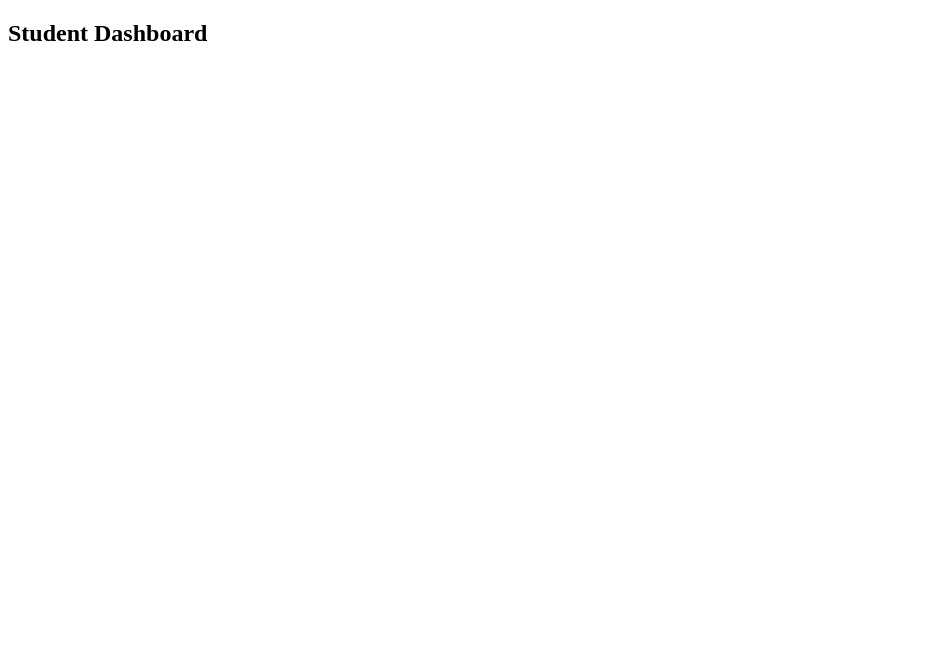
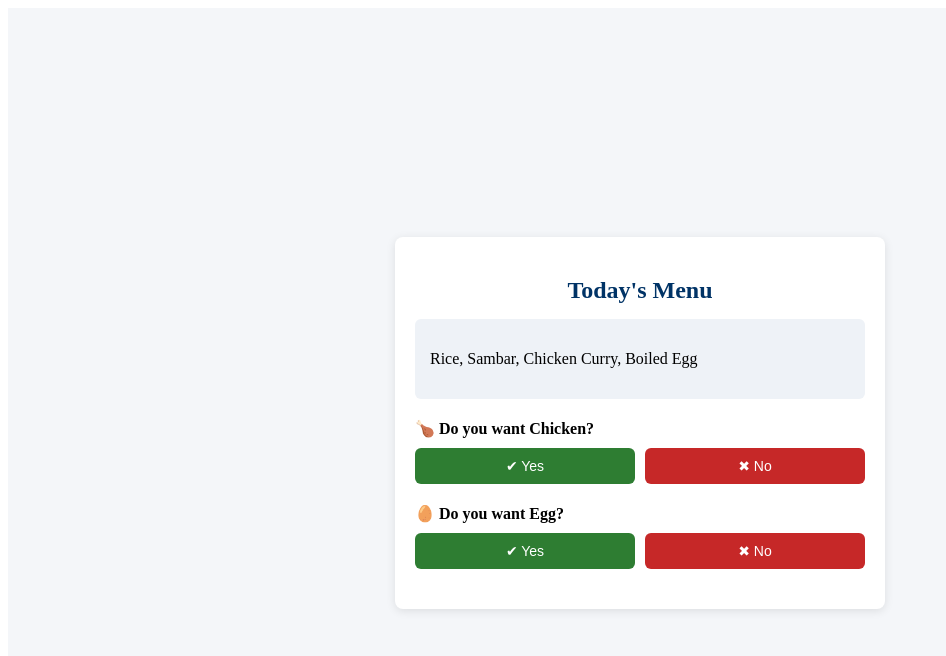
Before and after one commit to maheshteli07/Hostel_Food_Log, a React (Vite) app in the folder frontend/: page /student in a window 1280 px wide. Shown: the top 656 px of the page, without its empty margins (0-946 px from the left). Built offline with nearby package versions, Linux system fonts and the light colour scheme.

Commit message:
Student dashboard added

```diff
--- a/frontend/src/pages/StudentDashboard.jsx
+++ b/frontend/src/pages/StudentDashboard.jsx
@@ -1,4 +1,59 @@
+import React, { useState, useEffect } from "react";
+import "../styles/StudentDashboard.css";
+
 function StudentDashboard() {
-  return <h2>Student Dashboard</h2>;
+  const [menu, setMenu] = useState("");
+  const [hasChicken, setHasChicken] = useState(false);
+  const [hasEgg, setHasEgg] = useState(false);
+
+  useEffect(() => {
+    // Simulated menu (later fetch from backend)
+    const todayMenu = "Rice, Sambar, Chicken Curry, Boiled Egg";
+
+    setMenu(todayMenu);
+
+    const lowerMenu = todayMenu.toLowerCase();
+
+    if (lowerMenu.includes("chicken")) {
+      setHasChicken(true);
+    }
+
+    if (lowerMenu.includes("egg")) {
+      setHasEgg(true);
+    }
+  }, []);
+
+  return (
+    <div className="dashboard-page">
+      <div className="dashboard-container">
+        <h2>Today's Menu</h2>
+
+        <div className="menu-box">
+          <p>{menu}</p>
+        </div>
+
+        {hasChicken && (
+          <div className="choice-box">
+            <h3>🍗 Do you want Chicken?</h3>
+            <div className="btn-group">
+              <button className="yes-btn">✔ Yes</button>
+              <button className="no-btn">✖ No</button>
+            </div>
+          </div>
+        )}
+
+        {hasEgg && (
+          <div className="choice-box">
+            <h3>🥚 Do you want Egg?</h3>
+            <div className="btn-group">
+              <button className="yes-btn">✔ Yes</button>
+              <button className="no-btn">✖ No</button>
+            </div>
+          </div>
+        )}
+      </div>
+    </div>
+  );
 }
+
 export default StudentDashboard;
--- a/frontend/src/styles/Login.css
+++ b/frontend/src/styles/Login.css
@@ -5,11 +5,13 @@
   display: flex;
   justify-content: center;
   align-items: center;
+  padding: 15px; /* ✅ Added for small screens */
 }
 
 /* Form Container */
 .login-container {
   width: 380px;
+  max-width: 100%;   /* ✅ Important */
   background-color: #ffffff;
   padding: 30px;
   border: 1px solid #ccc;
@@ -32,7 +34,7 @@
   border: 1px solid #999;
   border-radius: 4px;
   font-size: 14px;
-  box-sizing: border-box;   /* ✅ Important */
+  box-sizing: border-box;
 }
 
 /* Button */
@@ -46,9 +48,26 @@
   border-radius: 4px;
   cursor: pointer;
   font-size: 15px;
-  box-sizing: border-box;   /* ✅ Important */
+  box-sizing: border-box;
 }
 
 .login-container button:hover {
   background-color: #004080;
 }
+
+/* 📱 Mobile Responsive */
+@media (max-width: 480px) {
+  .login-container {
+    width: 95%;
+    padding: 20px;
+  }
+
+  .login-container h2 {
+    font-size: 20px;
+  }
+
+  .login-container input,
+  .login-container button {
+    font-size: 14px;
+  }
+}
--- a/frontend/src/styles/Register.css
+++ b/frontend/src/styles/Register.css
@@ -5,11 +5,13 @@
   display: flex;
   justify-content: center;
   align-items: center;
+  padding: 15px; /* ✅ Added */
 }
 
 /* Form Container */
 .register-container {
   width: 420px;
+  max-width: 100%;   /* ✅ Important */
   background-color: #ffffff;
   padding: 30px;
   border: 1px solid #ccc;
@@ -32,7 +34,7 @@
   border: 1px solid #999;
   border-radius: 4px;
   font-size: 14px;
-  box-sizing: border-box;   /* ✅ Important */
+  box-sizing: border-box;
 }
 
 /* Button */
@@ -46,9 +48,26 @@
   border-radius: 4px;
   cursor: pointer;
   font-size: 15px;
-  box-sizing: border-box;   /* ✅ Important */
+  box-sizing: border-box;
 }
 
 .register-container button:hover {
   background-color: #0055aa;
 }
+
+/* 📱 Mobile Responsive */
+@media (max-width: 480px) {
+  .register-container {
+    width: 95%;
+    padding: 20px;
+  }
+
+  .register-container h2 {
+    font-size: 20px;
+  }
+
+  .register-container input,
+  .register-container button {
+    font-size: 14px;
+  }
+}
--- /dev/null
+++ b/frontend/src/styles/StudentDashboard.css
@@ -0,0 +1,93 @@
+/* Page Background */
+.dashboard-page {
+  min-height: 100vh;
+  background-color: #f4f6f9;
+  display: flex;
+  justify-content: center;
+  align-items: center;
+  padding: 15px;
+}
+
+/* Main Container */
+.dashboard-container {
+  width: 100%;
+  max-width: 450px;
+  background: white;
+  padding: 20px;
+  border-radius: 8px;
+  box-shadow: 0 2px 10px rgba(0, 0, 0, 0.1);
+}
+
+/* Heading */
+.dashboard-container h2 {
+  text-align: center;
+  color: #003366;
+  margin-bottom: 15px;
+}
+
+/* Menu Box */
+.menu-box {
+  background: #eef2f7;
+  padding: 15px;
+  border-radius: 6px;
+  margin-bottom: 20px;
+  font-weight: 500;
+}
+
+/* Choice Section */
+.choice-box {
+  margin-bottom: 20px;
+}
+
+.choice-box h3 {
+  margin-bottom: 10px;
+  font-size: 16px;
+}
+
+/* Button Group */
+.btn-group {
+  display: flex;
+  gap: 10px;
+}
+
+/* Common Button */
+.btn-group button {
+  flex: 1;
+  padding: 10px;
+  border: none;
+  border-radius: 6px;
+  cursor: pointer;
+  font-size: 14px;
+}
+
+/* Yes Button */
+.yes-btn {
+  background-color: #2e7d32;
+  color: white;
+}
+
+/* No Button */
+.no-btn {
+  background-color: #c62828;
+  color: white;
+}
+
+/* Hover */
+.yes-btn:hover {
+  background-color: #1b5e20;
+}
+
+.no-btn:hover {
+  background-color: #8e0000;
+}
+
+/* Mobile Responsive */
+@media (max-width: 480px) {
+  .dashboard-container {
+    padding: 15px;
+  }
+
+  .btn-group {
+    flex-direction: column;
+  }
+}
```
